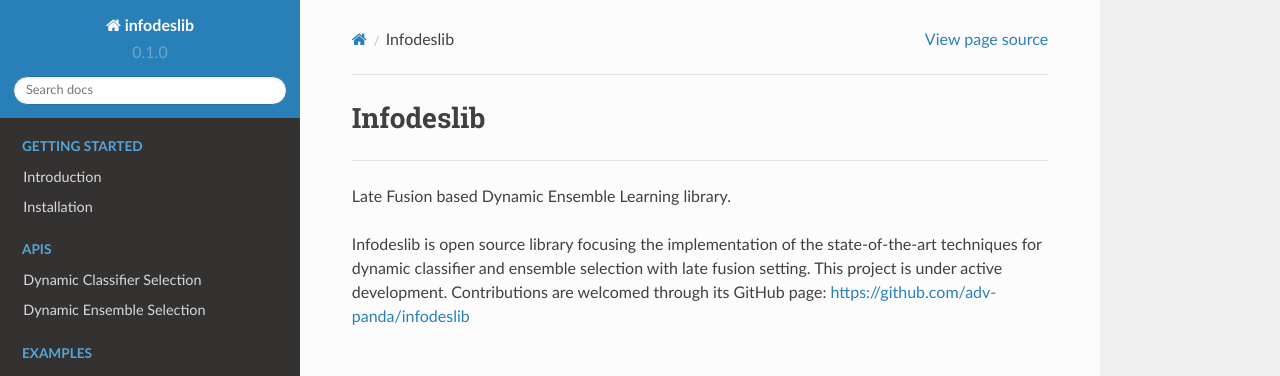
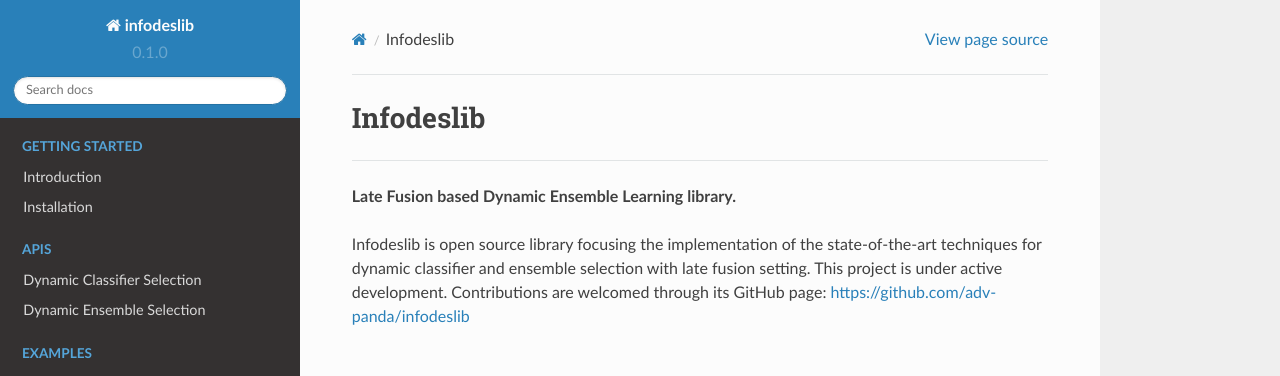
Before and after one commit to adv-panda/infodeslib_docs, a Sphinx documentation site: the page built from docs/source/index.rst, in a window 1280 px wide. Shown: the top 376 px of the page. Built offline with Sphinx 7.4.7 and the Read the Docs theme 2.0.0, drawn with Linux system fonts in a browser that asks for light colours.

```diff
--- a/docs/source/index.rst
+++ b/docs/source/index.rst
@@ -30,7 +30,7 @@ Infodeslib
 
 ========================
 
-Late Fusion based Dynamic Ensemble Learning library.
+**Late Fusion based Dynamic Ensemble Learning library.**
 
 Infodeslib is open source library focusing the implementation of the state-of-the-art techniques for dynamic classifier and ensemble selection with late fusion setting.
 This project is under active development. Contributions are welcomed through its GitHub page: https://github.com/adv-panda/infodeslib
```
